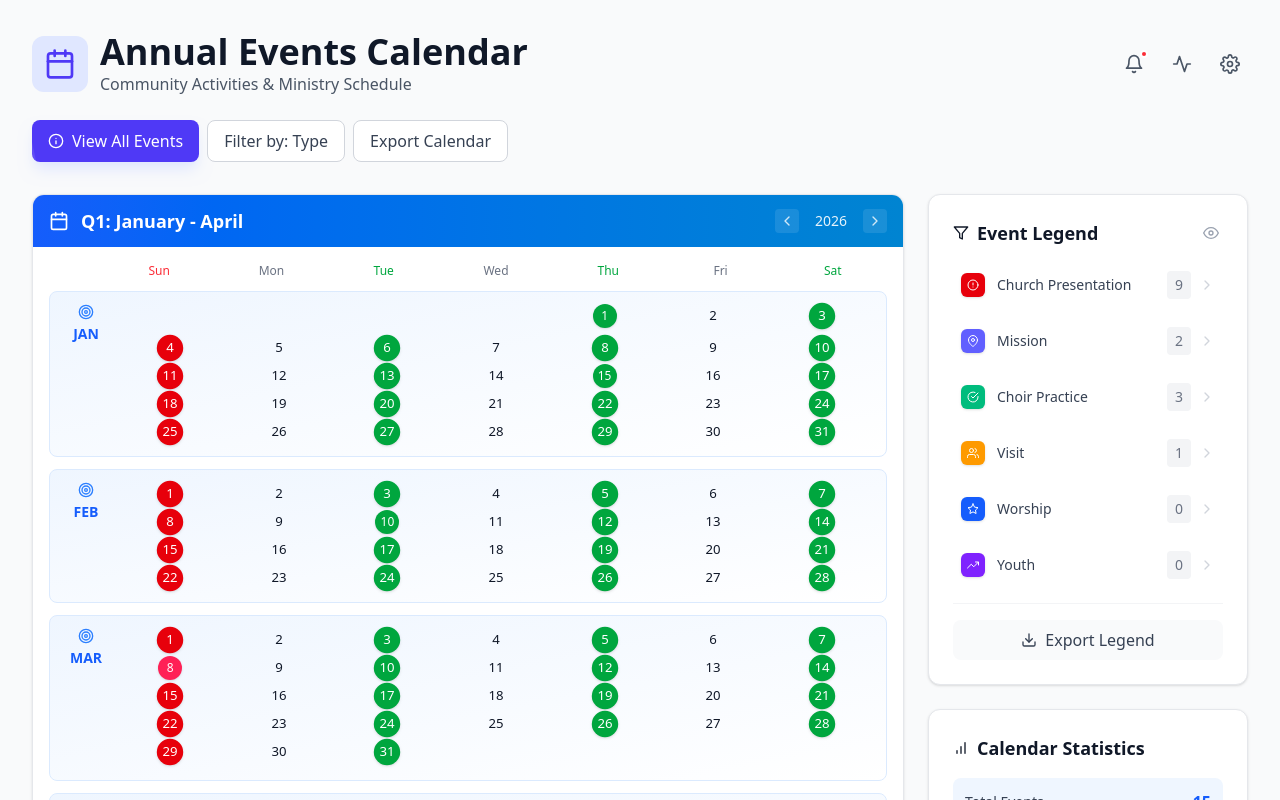
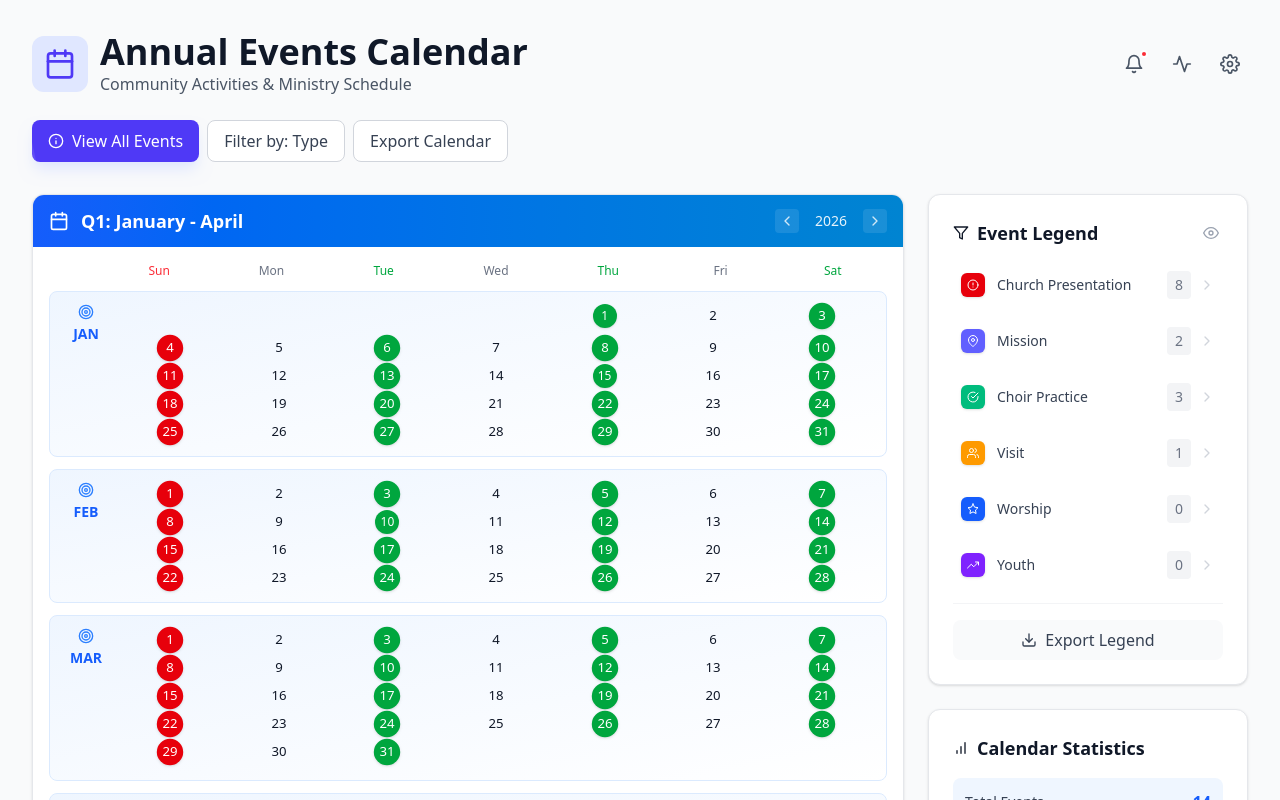
Before and after one commit to jeffkaberagithara-guru/pcea-calendar, a React (Vite) app: page / in a window 1280 px wide. Shown: the top 800 px of the page. Built offline with nearby package versions, Linux system fonts and the light colour scheme.

Commit message:
Updated Events.js file

```diff
--- a/src/events.js
+++ b/src/events.js
@@ -26,15 +26,6 @@ export const events = [
         day: 10,
         type: "conference",
         category: "practice"
-    },
-    {
-        id: 4,
-        title: "Women's Day Celebration",
-        description: "Special service celebrating women",
-        month: 3,
-        day: 8,
-        type: "celebration",
-        category: "presentation"
     },
     {
         id: 5,
@@ -171,7 +162,7 @@ export function getMonthData(year, monthIndex) {
 // Get color for event type
 export function getEventTypeColor(eventType) {
     const colorMap = {
-        presentation: 'bg-rose-500',
+        presentation: 'bg-red-600',
         mission: 'bg-indigo-500',
         practice: 'bg-emerald-500',
         visit: 'bg-amber-500',
```
